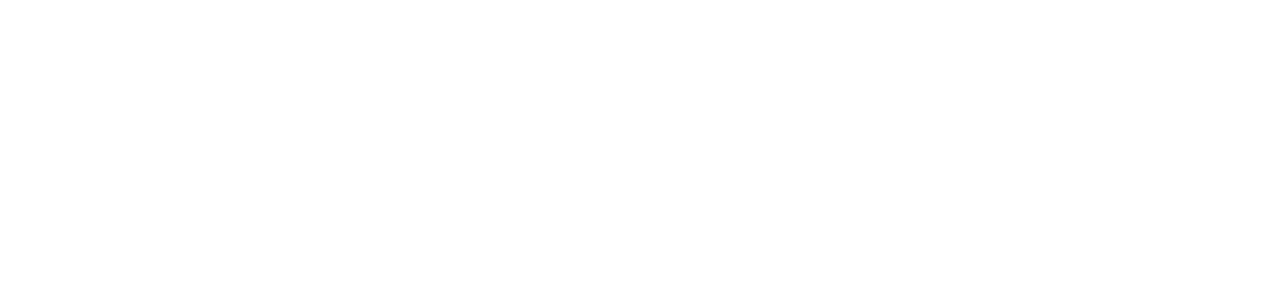
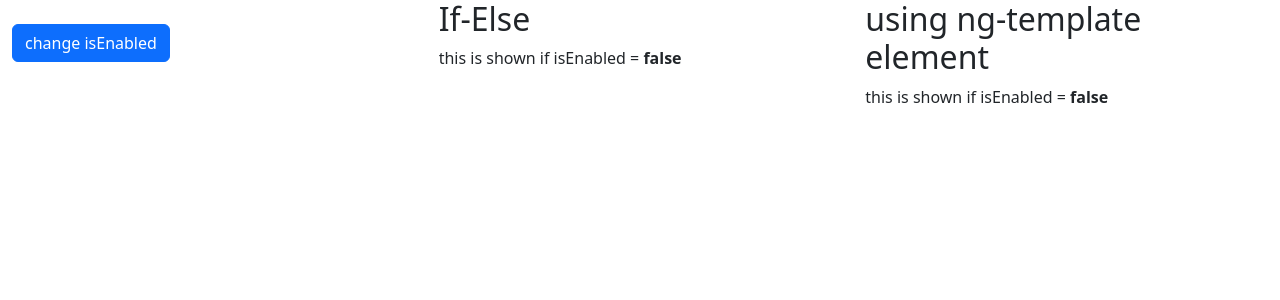
Before and after one commit to moeinnajafi1998/angular_tutorial, an Angular app: page /if-else in a window 1280 px wide. Before the commit this address led to /. Shown: the top 300 px of the page. Built offline with nearby package versions, Linux system fonts and the light colour scheme.

Commit message:
if-else and ng-template

```diff
--- a/src/app/app-routing.module.ts
+++ b/src/app/app-routing.module.ts
@@ -1,9 +1,12 @@
 import { NgModule } from '@angular/core';
 import { RouterModule, Routes } from '@angular/router';
 import { DataBindingComponent } from './components/data-binding/data-binding.component';
+import { IfElseComponent } from './components/if-else/if-else.component';
 
 const routes: Routes = [
   {path:'data-binding',component:DataBindingComponent},
+  {path:'if-else',component:IfElseComponent},
+
 ];
 
 @NgModule({
--- a/src/app/app.module.ts
+++ b/src/app/app.module.ts
@@ -6,11 +6,13 @@
 import { AppRoutingModule } from './app-routing.module';
 import { AppComponent } from './app.component';
 import { DataBindingComponent } from './components/data-binding/data-binding.component';
+import { IfElseComponent } from './components/if-else/if-else.component';
 
 @NgModule({
   declarations: [
     AppComponent,
-    DataBindingComponent
+    DataBindingComponent,
+    IfElseComponent
   ],
   imports: [
     BrowserModule,
--- /dev/null
+++ b/src/app/components/if-else/if-else.component.html
@@ -0,0 +1,19 @@
+<div class="container-fluid">
+	<div class="row">
+		<div class="col-md-4">
+            <br/>
+            <button (click)="changeIsEnabled($event)" class="btn btn-primary">change isEnabled</button>
+		</div>
+		<div class="col-md-4">
+			<h2>If-Else</h2>
+            <p *ngIf="isEnabled"> this is shown if isEnabled = <b>true</b></p>
+            <p *ngIf="!isEnabled"> this is shown if isEnabled = <b>false</b></p>
+
+		</div>
+		<div class="col-md-4">
+            <h2>using ng-template element</h2>
+            <p *ngIf="isEnabled; else elseCondition"> this is shown if isEnabled = <b>true</b></p>
+            <ng-template #elseCondition>this is shown if isEnabled = <b>false</b></ng-template>
+		</div>
+	</div>
+</div>
--- /dev/null
+++ b/src/app/components/if-else/if-else.component.ts
@@ -0,0 +1,21 @@
+import { Component } from '@angular/core';
+
+@Component({
+  selector: 'app-if-else',
+  templateUrl: './if-else.component.html',
+  styleUrls: ['./if-else.component.css']
+})
+export class IfElseComponent {
+
+  isEnabled : boolean = false;
+
+
+  changeIsEnabled(e:Event){
+    if(this.isEnabled==true){
+      this.isEnabled=false;
+    }else{
+      this.isEnabled=true;
+    }
+  }
+
+}
```
Also changed, not shown: src/app/components/if-else/if-else.component.css (added).
